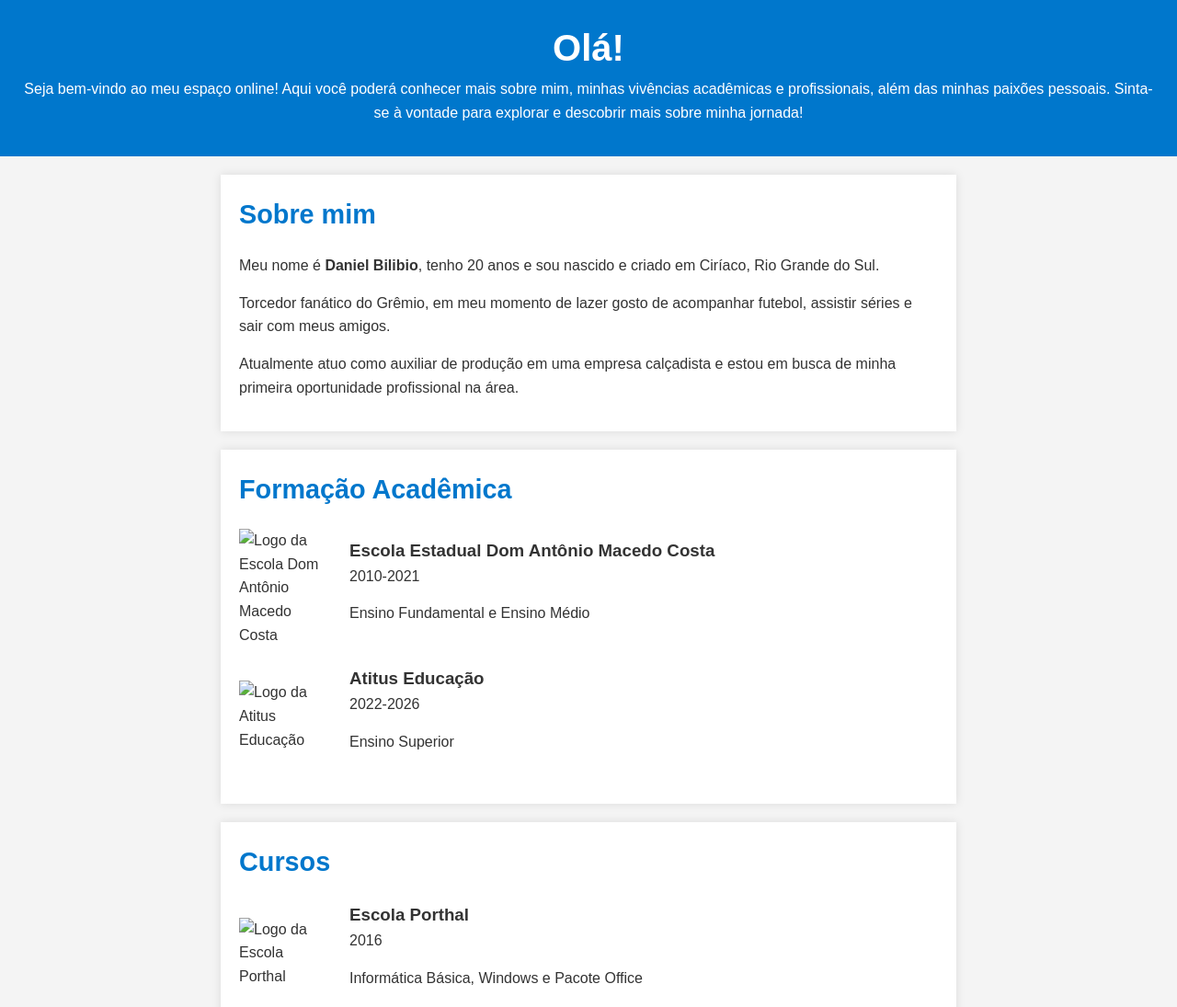
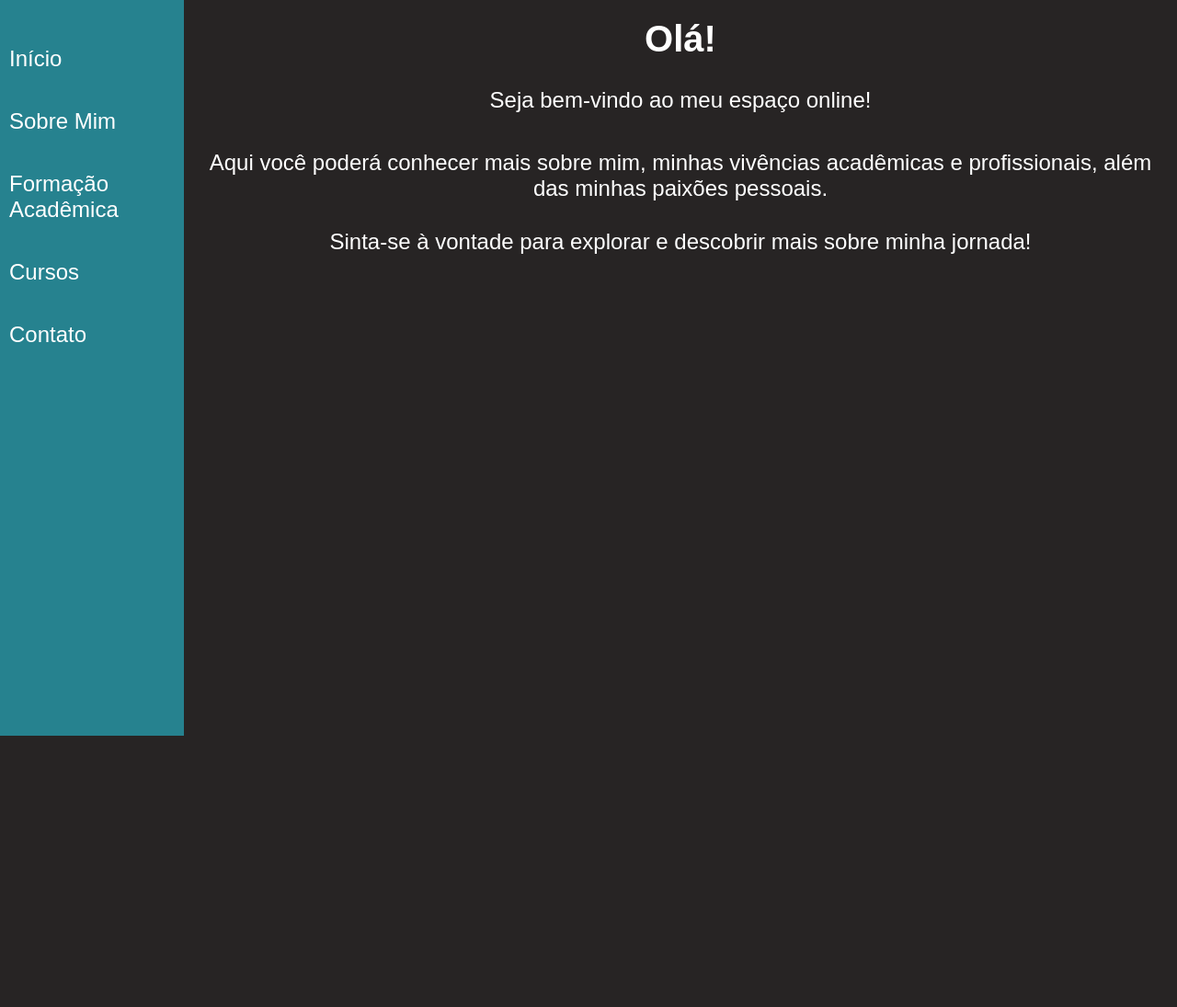
Before and after one commit to DanielBilibio/SITE-PESSOAL, a plain HTML site: page index.html in a window 1280 px wide. Shown: the top 1095 px of the page at 92% size. After the commit the page ends 800 px from the top, so only its background shows below. Drawn offline with Linux system fonts and the light colour scheme.

Commit message:
finalized

```diff
--- a/index.html
+++ b/index.html
@@ -9,66 +9,106 @@
 </head>
 
 <body>
+    <div class="container">
+        <!-- Menu lateral -->
+        <nav class="sidebar">
+            <ul>
+                <li><a href="#inicio" onclick="mostrarConteudo('inicio')">Início</a></li>
+                <li><a href="#sobre-mim" onclick="mostrarConteudo('sobre-mim')">Sobre Mim</a></li>
+                <li><a href="#formacao" onclick="mostrarConteudo('formacao')">Formação Acadêmica</a></li>
+                <li><a href="#cursos" onclick="mostrarConteudo('cursos')">Cursos</a></li>
+                <li><a href="#contato" onclick="mostrarConteudo('contato')">Contato</a></li>
+            </ul>
+        </nav>
+
+        <!-- Conteúdo principal -->
+        <div class="content">
+            <div id="inicio" class="conteudo">
                 <header>
                     <h1>Olá!</h1>
-        <p>Seja bem-vindo ao meu espaço online! Aqui você poderá conhecer mais sobre mim, minhas vivências acadêmicas e profissionais, além das minhas paixões pessoais. Sinta-se à vontade para explorar e descobrir mais sobre minha jornada!</p>
+                    <p class="inicio-texto">Seja bem-vindo ao meu espaço online!</p>
+                    <p class="inicio-texto grande">Aqui você poderá conhecer mais sobre mim, minhas vivências acadêmicas e profissionais, além das minhas paixões pessoais.</p>
+                    <p class="inicio-texto espaco">Sinta-se à vontade para explorar e descobrir mais sobre minha jornada!</p>
                 </header>
+            </div>
 
-    <section id="sobre-mim">
+            <div id="sobre-mim" class="conteudo">
+                <section>
                     <h2>Sobre mim</h2>
+                    <img src="images/minha-foto.jpg" alt="Daniel Bilibio" class="foto-perfil">
                     <p>Meu nome é <strong>Daniel Bilibio</strong>, tenho 20 anos e sou nascido e criado em Ciríaco, Rio Grande do Sul.</p>
                     <p>Torcedor fanático do Grêmio, em meu momento de lazer gosto de acompanhar futebol, assistir séries e sair com meus amigos.</p>
                     <p>Atualmente atuo como auxiliar de produção em uma empresa calçadista e estou em busca de minha primeira oportunidade profissional na área.</p>
                 </section>
+            </div>
 
-    <section id="formacao">
+            <div id="formacao" class="conteudo">
+                <section>
                     <h2>Formação Acadêmica</h2>
                     <div class="formacao-item">
-            <img src="damc.jpg" alt="Logo da Escola Dom Antônio Macedo Costa">
-            <div>
+                        <img src="images/damc.jpg" alt="Logo da Escola Dom Antônio Macedo Costa">
                         <h3>Escola Estadual Dom Antônio Macedo Costa</h3>
                         <p>2010-2021</p>
                         <p>Ensino Fundamental e Ensino Médio</p>
                     </div>
-        </div>
 
                     <div class="formacao-item">
-            <img src="atitus.png" alt="Logo da Atitus Educação">
-            <div>
+                        <img src="images/atitus.png" alt="Logo da Atitus Educação">
                         <h3>Atitus Educação</h3>
                         <p>2022-2026</p>
                         <p>Ensino Superior</p>
                     </div>
+                </section>
             </div>
-    </section>
 
-    <section id="cursos">
+            <div id="cursos" class="conteudo">
+                <section>
                     <h2>Cursos</h2>
                     <div class="curso-item">
-            <img src="porthal.webp" alt="Logo da Escola Porthal">
-            <div>
+                        <img src="images/porthal.jpg" alt="Logo da Escola Porthal">
                         <h3>Escola Porthal</h3>
-                <p>2016</p>
+                        <p>2016-2017</p>
                         <p>Informática Básica, Windows e Pacote Office</p>
-            </div>
                     </div>
 
                     <div class="curso-item">
-            <img src="fluency.jpg" alt="Logo da Fluency Academy">
-            <div>
+                        <img src="images/fluency.jpg" alt="Logo da Fluency Academy">
                         <h3>Fluency Academy</h3>
                         <p>2024-2025</p>
                         <p>Inglês básico ao avançado</p>
                     </div>
+                </section>
             </div>
-    </section>
 
-    <section id="contatos">
-        <h2>Contatos</h2>
+            <div id="contato" class="conteudo">
+                <section>
+                    <h2>Contato</h2>
                     <p><strong>E-mail:</strong> danielbilibio3@gmail.com</p>
                     <p><strong>Github:</strong> <a href="https://github.com/DanielBilibio" target="_blank">github.com/DanielBilibio</a></p>
                     <p><strong>LinkedIn:</strong> <a href="https://www.linkedin.com/in/daniel-bilibio-a89426250" target="_blank">linkedin.com/in/daniel-bilibio</a></p>
                 </section>
+            </div>
+        </div>
+    </div>
+
+    <script>
+        // Função para exibir apenas o conteúdo selecionado
+        function mostrarConteudo(id) {
+            // Esconder todos os conteúdos
+            var conteudos = document.getElementsByClassName('conteudo');
+            for (var i = 0; i < conteudos.length; i++) {
+                conteudos[i].style.display = 'none';
+            }
+
+            // Exibir o conteúdo clicado
+            document.getElementById(id).style.display = 'block';
+        }
+
+        // Exibir o conteúdo inicial (Início) ao carregar a página
+        window.onload = function() {
+            mostrarConteudo('inicio');
+        };
+    </script>
 </body>
 
 </html>
--- a/styles.css
+++ b/styles.css
@@ -6,53 +6,119 @@
 
 body {
     font-family: Arial, sans-serif;
-    line-height: 1.6;
-    background-color: #f4f4f4;
-    color: #333;
+    background-color: #272424;
+    color: #fff;
+    display: flex;
+    height: 100vh;
 }
 
-header {
-    background-color: #0077cc;
+.container {
+    display: flex;
+    width: 100%;
+}
+
+/* Menu lateral */
+.sidebar {
+    background-color: #26828f;
+    width: 200px;
+    padding-top: 20px;
+    position: fixed;
+    height: 100vh;
+}
+
+.sidebar ul {
+    list-style-type: none;
+}
+
+.sidebar ul li {
+    margin: 20px 0;
+}
+
+.sidebar ul li a {
     color: white;
+    text-decoration: none;
+    padding: 10px;
+    display: block;
+    font-size: 1.5rem;
+}
+
+.sidebar ul li a:hover {
+    background-color: #b79999;
+}
+
+/* Conteúdo principal */
+.content {
+    margin-left: 200px;
     padding: 20px;
+    flex-grow: 1;
+    text-align: center;
+    font-size: 1.5rem;
+}
+
+/* Centralizar o conteúdo */
+.conteudo {
+    display: none;
     text-align: center;
 }
 
-h1 {
-    font-size: 2.5rem;
+.conteudo.active {
+    display: block;
 }
 
-section {
-    padding: 20px;
-    margin: 20px auto;
-    max-width: 800px;
-    background-color: white;
-    box-shadow: 0 0 10px rgba(0, 0, 0, 0.1);
+h1 {
+    color: #ffffff;
+    font-size: 2.5rem;
+    margin-bottom: 30px;
 }
 
 h2 {
+    color: #ffffff;
+    font-size: 2.5rem;
     margin-bottom: 20px;
-    font-size: 1.8rem;
-    color: #0077cc;
 }
 
 p {
-    margin-bottom: 15px;
+    margin-bottom: 30px;
+    font-size: 1.5rem;
 }
 
+.espaco {
+    margin-top: 20px;
+}
+
+.grande {
+    margin-top: 40px;
+}
+
+/* Alinhamento do texto na página inicial */
+.inicio-texto {
+    text-align: center;
+}
+
+/* Formação e Cursos */
 .formacao-item, .curso-item {
     display: flex;
+    flex-direction: column;
     align-items: center;
-    margin-bottom: 20px;
+    margin-bottom: 30px;
+    text-align: center;
 }
 
 .formacao-item img, .curso-item img {
     width: 100px;
-    margin-right: 20px;
+    margin-bottom: 10px;
+}
+
+
+.foto-perfil {
+    width: 150px;
+    height: auto;
+    border-radius: 50%;
+    margin: 20px 0;
 }
 
 a {
-    color: #0077cc;
+    color: #ffffff;
     text-decoration: none;
 }
 
@@ -60,6 +126,7 @@ a:hover {
     text-decoration: underline;
 }
 
-#contatos p {
-    margin: 10px 0;
+#contato p {
+    margin: 20px 0;
+    font-size: 1.5rem;
 }
```
Also changed, not shown: images/minha-foto.jpg (added), images/porthal.jpg (added), images/porthal.webp (deleted). Lines whose indentation alone changed are shown as unchanged.
